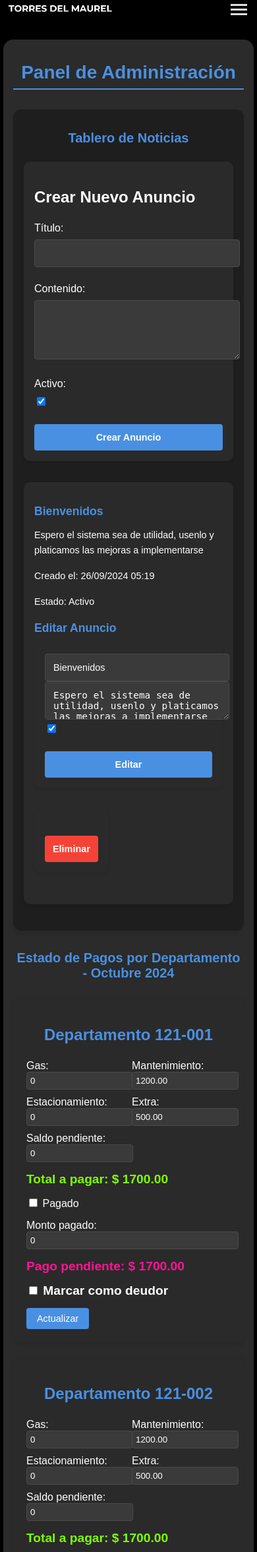
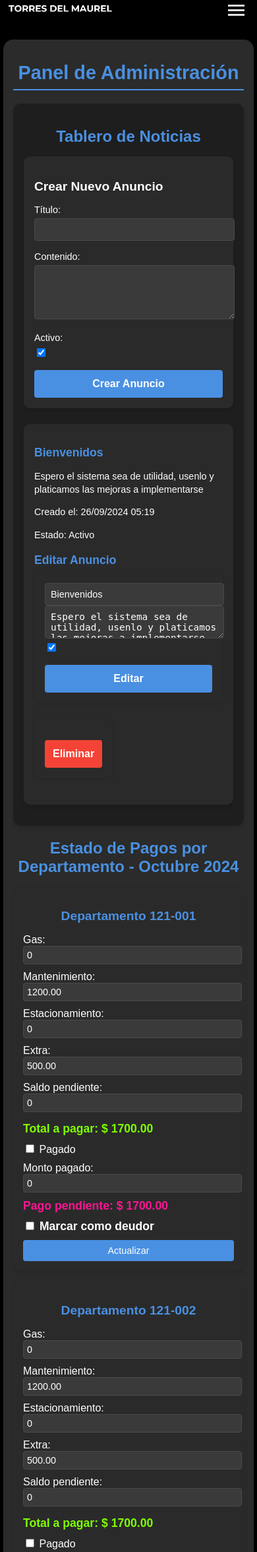
Before and after one commit to MagicKrazik/Maurel_system, a Django app: page /panel/ in a window 390 px wide. Shown: the top 2353 px of the page at 66% size. Run offline with Django 5.2, Linux system fonts and the light colour scheme; a user stored in the database is signed in; data comes from the database, SQL or seed files in the repository; both versions use the stored data as it was after the commit.

Commit message:
Published version

```diff
--- a/project/website/static/css/base.css
+++ b/project/website/static/css/base.css
@@ -105,7 +105,8 @@ body {
 
     .navbar-toggle {
         display: flex;
-        margin-right: 10px;
+        margin-right: 14px;
+        margin-top: 2px;
     }
 
     .navbar-menu.active {
@@ -131,7 +132,8 @@ body {
 
     .navbar-toggle {
         display: flex;
-        margin-right: 10px;
+        margin-right: 14px;
+        margin-top: 2px;
     }
 
     .navbar-menu.active {
--- a/project/website/static/css/panel.css
+++ b/project/website/static/css/panel.css
@@ -1,8 +1,8 @@
 /* Admin Panel styles */
 .admin-panel {
-    max-width: 1200px;
-    margin: 85px auto 30px;
-    padding: 30px;
+    max-width: 100%;
+    margin: 60px auto 20px;
+    padding: 15px;
     background-color: #2A2B2A;
     border-radius: 15px;
     color: #ffffff;
@@ -11,30 +11,30 @@
 
 h1, h2, h3 {
     color: #4a90e2;
-    margin-bottom: 1.5rem;
+    margin-bottom: 1rem;
     text-align: center;
     font-weight: 600;
 }
 
 h1 {
-    font-size: 2.5rem;
+    font-size: 1.8rem;
     border-bottom: 2px solid #4a90e2;
     padding-bottom: 0.5rem;
 }
 
 h2 {
-    font-size: 2rem;
+    font-size: 1.5rem;
 }
 
 h3 {
-    font-size: 1.5rem;
+    font-size: 1.2rem;
 }
 
 .announcements-section {
-    margin-top: 30px;
+    margin-top: 20px;
     background-color: #1e1e1e;
     border-radius: 12px;
-    padding: 2rem;
+    padding: 1rem;
     box-shadow: 0 4px 6px rgba(0, 0, 0, 0.1);
 }
 
@@ -42,39 +42,39 @@ h3 {
 .announcements-section form {
     background-color: #2a2a2a;
     border-radius: 10px;
-    padding: 2rem;
-    margin-bottom: 2rem;
+    padding: 1rem;
+    margin-bottom: 1.5rem;
     box-shadow: 0 2px 4px rgba(0, 0, 0, 0.1);
 }
 
 .announcements-section form h3 {
     color: #ffffff;
-    font-size: 1.5rem;
-    margin-bottom: 1.5rem;
+    font-size: 1.2rem;
+    margin-bottom: 1rem;
     text-align: left;
 }
 
 .announcements-section form p {
-    margin-bottom: 1.5rem;
+    margin-bottom: 1rem;
 }
 
 .announcements-section form label {
     display: block;
     color: #ffffff;
-    margin-bottom: 0.5rem;
-    font-size: 1rem;
+    margin-bottom: 0.3rem;
+    font-size: 0.9rem;
     font-weight: 500;
 }
 
 .announcements-section form input[type="text"],
 .announcements-section form textarea {
     width: 100%;
-    padding: 0.75rem;
+    padding: 0.5rem;
     background-color: #3a3a3a;
     border: 1px solid #4a4a4a;
     color: #ffffff;
     border-radius: 4px;
-    font-size: 1rem;
+    font-size: 0.9rem;
     transition: border-color 0.3s ease;
 }
 
@@ -96,11 +96,11 @@ h3 {
     color: #ffffff;
     border: none;
     border-radius: 4px;
-    font-size: 1.1rem;
+    font-size: 1rem;
     font-weight: 600;
     cursor: pointer;
     transition: all 0.3s ease;
-    margin-top: 1.5rem;
+    margin-top: 1rem;
 }
 
 .announcements-section form button[type="submit"]:hover {
@@ -117,8 +117,8 @@ h3 {
 .announcements-section li {
     background-color: #2a2a2a;
     border-radius: 10px;
-    padding: 1.5rem;
-    margin-bottom: 1.5rem;
+    padding: 1rem;
+    margin-bottom: 1rem;
     box-shadow: 0 4px 6px rgba(0, 0, 0, 0.1);
     transition: all 0.3s ease;
 }
@@ -130,28 +130,28 @@ h3 {
 
 .announcements-section li h3 {
     color: #4a90e2;
-    font-size: 1.3rem;
-    margin-bottom: 0.75rem;
+    font-size: 1.1rem;
+    margin-bottom: 0.5rem;
     text-align: left;
 }
 
 .announcements-section li p {
     color: #ffffff;
-    margin-bottom: 1rem;
-    font-size: 1rem;
-    line-height: 1.6;
+    margin-bottom: 0.8rem;
+    font-size: 0.9rem;
+    line-height: 1.4;
 }
 
 .announcements-section li .announcement-meta {
-    font-size: 0.9rem;
+    font-size: 0.8rem;
     color: #888;
-    margin-bottom: 1rem;
+    margin-bottom: 0.8rem;
 }
 
 .announcements-section li .announcement-actions {
     display: flex;
-    justify-content: flex-end;
-    gap: 1rem;
+    flex-direction: column;
+    gap: 0.5rem;
 }
 
 .announcements-section li form {
@@ -159,7 +159,8 @@ h3 {
 }
 
 .announcements-section li button {
-    padding: 0.5rem 1rem;
+    width: 100%;
+    padding: 0.5rem;
     background-color: #4a90e2;
     color: #ffffff;
     border: none;
@@ -183,117 +184,21 @@ h3 {
     background-color: #d32f2f;
 }
 
-/* Responsive design */
-@media (max-width: 768px) {
-    .admin-panel {
-        margin-top: 70px;
-        padding: 20px;
-    }
-
-    h1 {
-        font-size: 2rem;
-    }
-
-    h2 {
-        font-size: 1.5rem;
-    }
-
-    .announcements-section {
-        padding: 1.5rem;
-    }
-
-    .announcements-section form,
-    .announcements-section li {
-        padding: 1.25rem;
-    }
-
-    .announcements-section form input[type="text"],
-    .announcements-section form textarea,
-    .announcements-section form button[type="submit"] {
-        font-size: 0.95rem;
-    }
-
-    .announcements-section li h3 {
-        font-size: 1.2rem;
-    }
-
-    .announcements-section li p {
-        font-size: 0.95rem;
-    }
-
-    .announcements-section li button {
-        font-size: 0.85rem;
-        padding: 0.4rem 0.8rem;
-    }
-}
-
-@media (max-width: 480px) {
-    .admin-panel {
-        margin-top: 60px;
-        padding: 15px;
-    }
-
-    h1 {
-        font-size: 1.75rem;
-    }
-
-    h2 {
-        font-size: 1.25rem;
-    }
-
-    .announcements-section {
-        padding: 1rem;
-    }
-
-    .announcements-section form,
-    .announcements-section li {
-        padding: 1rem;
-    }
-
-    .announcements-section form input[type="text"],
-    .announcements-section form textarea,
-    .announcements-section form button[type="submit"] {
-        font-size: 0.9rem;
-    }
-
-    .announcements-section li h3 {
-        font-size: 1.1rem;
-    }
-
-    .announcements-section li p {
-        font-size: 0.9rem;
-    }
-
-    .announcements-section li button {
-        font-size: 0.8rem;
-        padding: 0.35rem 0.7rem;
-    }
-
-    .announcements-section li .announcement-actions {
-        flex-direction: column;
-        gap: 0.5rem;
-    }
-
-    .announcements-section li .announcement-actions button {
-        width: 100%;
-    }
-}
-
-/* The apartments-section styles remain unchanged */
+/* Apartments section styles */
 .apartments-section {
-    margin-top: 30px;
+    margin-top: 20px;
 }
 
 .apartments-list {
     display: grid;
-    grid-template-columns: repeat(auto-fill, minmax(300px, 1fr));
-    gap: 20px;
+    grid-template-columns: 1fr;
+    gap: 15px;
 }
 
 .apartment-card {
     background-color: #2a2a2a;
     border-radius: 10px;
-    padding: 20px;
+    padding: 15px;
     box-shadow: 0 4px 6px rgba(0, 0, 0, 0.1);
     transition: transform 0.3s ease;
 }
@@ -304,7 +209,7 @@ h3 {
 
 .fee-group {
     display: grid;
-    grid-template-columns: 1fr 1fr;
+    grid-template-columns: 1fr;
     gap: 10px;
     margin-bottom: 15px;
 }
@@ -316,31 +221,31 @@ h3 {
     border: 1px solid #4a4a4a;
     color: #ffffff;
     border-radius: 4px;
+    font-size: 0.9rem;
+}
+
+.total-amount,
+.pending-payment,
+.is-debtor {
+    font-size: 1.1em;
+    font-weight: bold;
+    margin: 10px 0;
 }
 
 .total-amount {
-    font-size: 1.2em;
-    font-weight: bold;
-    margin: 15px 0;
     color: #7FFF00;
 }
 
 .pending-payment {
-    font-size: 1.2em;
-    font-weight: bold;
-    margin: 15px 0;
     color: #FF1493;
 }
 
 .is-debtor {
-    font-size: 1.2em;
-    font-weight: bold;
-    margin: 15px 0;
     color: white;
 }
 
 .payment-status {
-    margin-bottom: 15px;
+    margin-bottom: 10px;
 }
 
 .status-text {
@@ -348,7 +253,8 @@ h3 {
 }
 
 button.update-btn {
-    padding: 0.5rem 1rem;
+    width: 100%;
+    padding: 0.5rem;
     background-color: #4a90e2;
     color: #ffffff;
     border: none;
```
Also changed, not shown: other parts of project/website/static/css/panel.css (+79 -0 lines), project/website/static/css/documentos.css (+87 -73 lines), project/website/static/css/qys.css (+95 -144 lines), project/website/templates/qys.html (+7 -7 lines), project/db.sqlite3.
